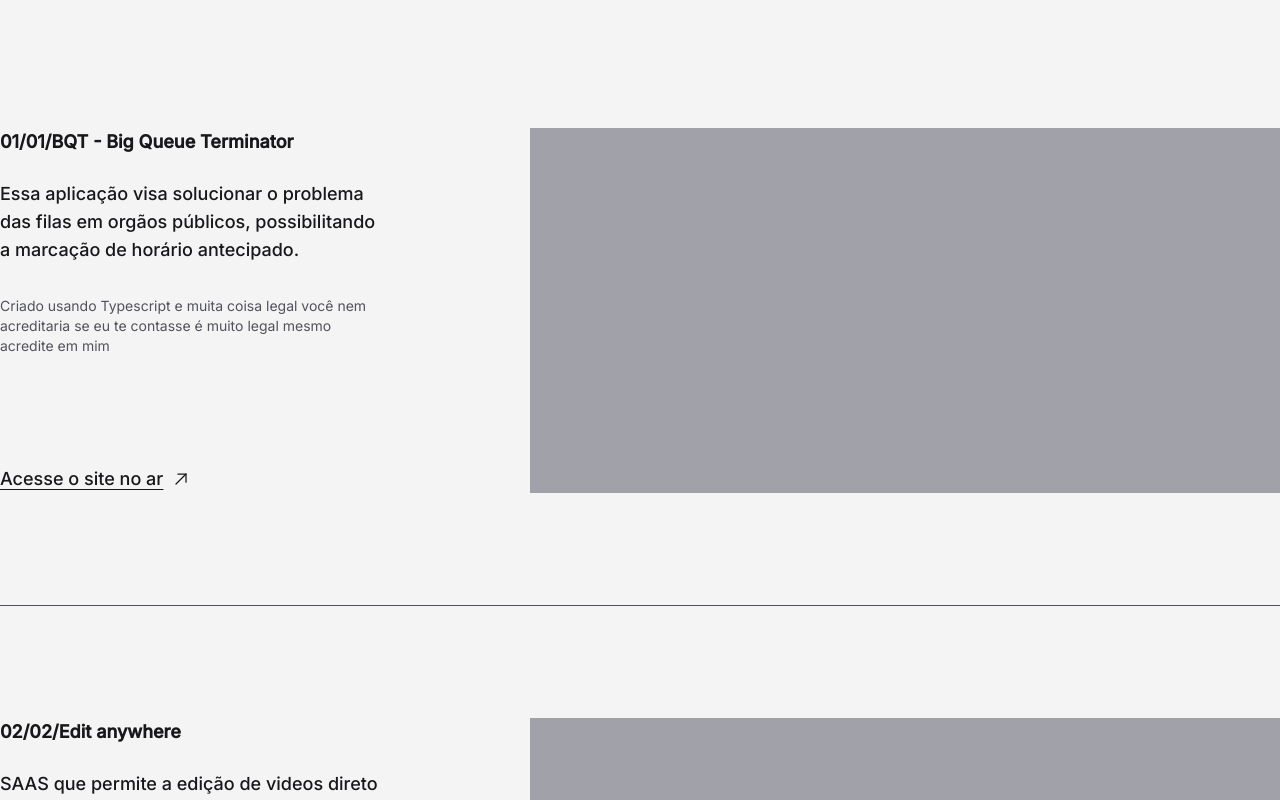
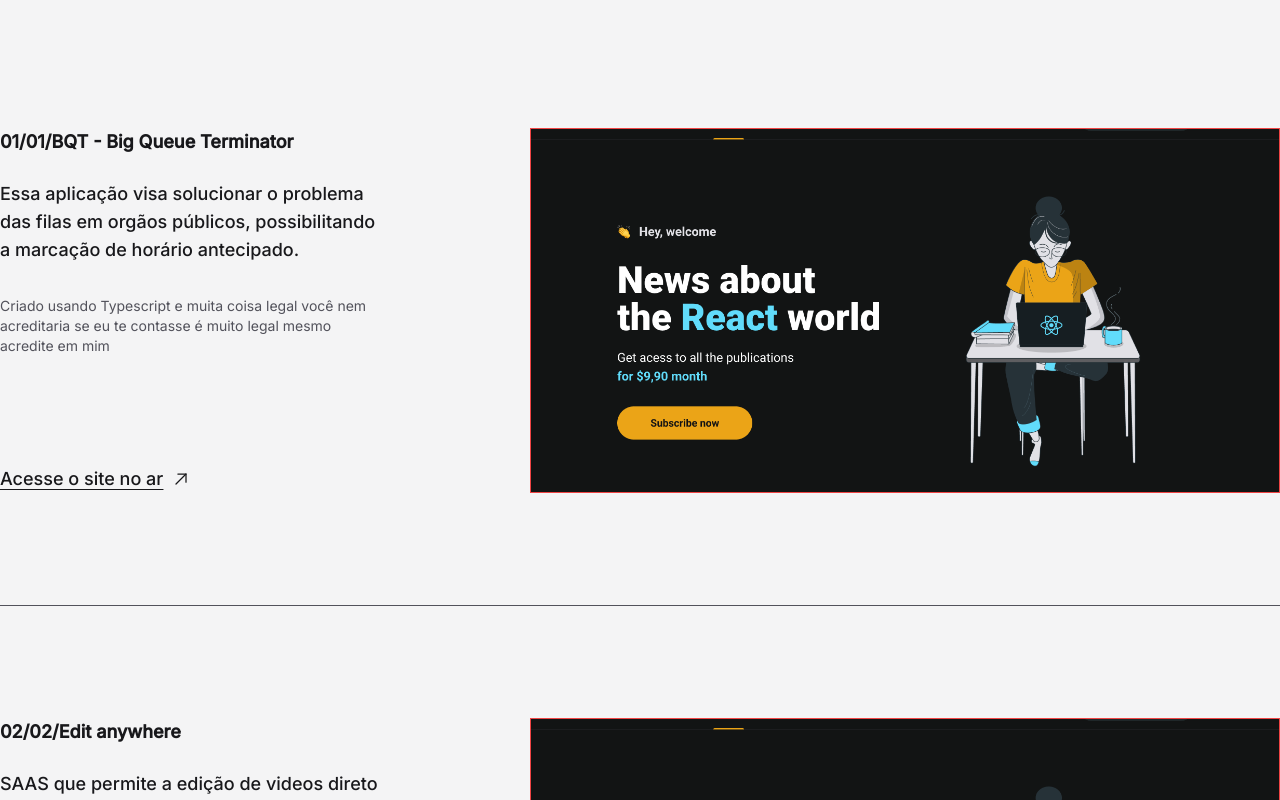
Before and after one commit to sambuite/portfolio, a Next.js app: page / in a window 1280 px wide. Shown: the part 620-1420 px from the top of the page. Built offline with nearby package versions, Linux system fonts and the light colour scheme.

Commit message:
fix Image sizes

```diff
--- a/src/components/Main/Projects/Project.tsx
+++ b/src/components/Main/Projects/Project.tsx
@@ -1,4 +1,4 @@
-import { StaticImageData } from 'next/image';
+import Image, { StaticImageData } from 'next/image';
 import Link from 'next/link';
 import { ArrowRight, ArrowUpRight } from 'phosphor-react';
 
@@ -50,13 +50,15 @@
           )}
         </span>
       </div>
-      <div className="w-[46.875rem] h-[22.813rem] bg-zinc-400">
-        {/* <Image
-          src={imgCover}
-          alt={`Imagem do projeto ${name}`}
-          layout="responsive"
-          objectFit="contain"
-        /> */}
+      <div className="w-[46.875rem] h-[22.813rem] bg-zinc-400 border border-red-500 relative">
+        <div className="border border-blue-500 w-full h-full">
+          <Image
+            src={imgCover}
+            alt={`Imagem do projeto ${name}`}
+            layout="fill"
+            objectFit="cover"
+          />
+        </div>
       </div>
     </div>
   );
```
